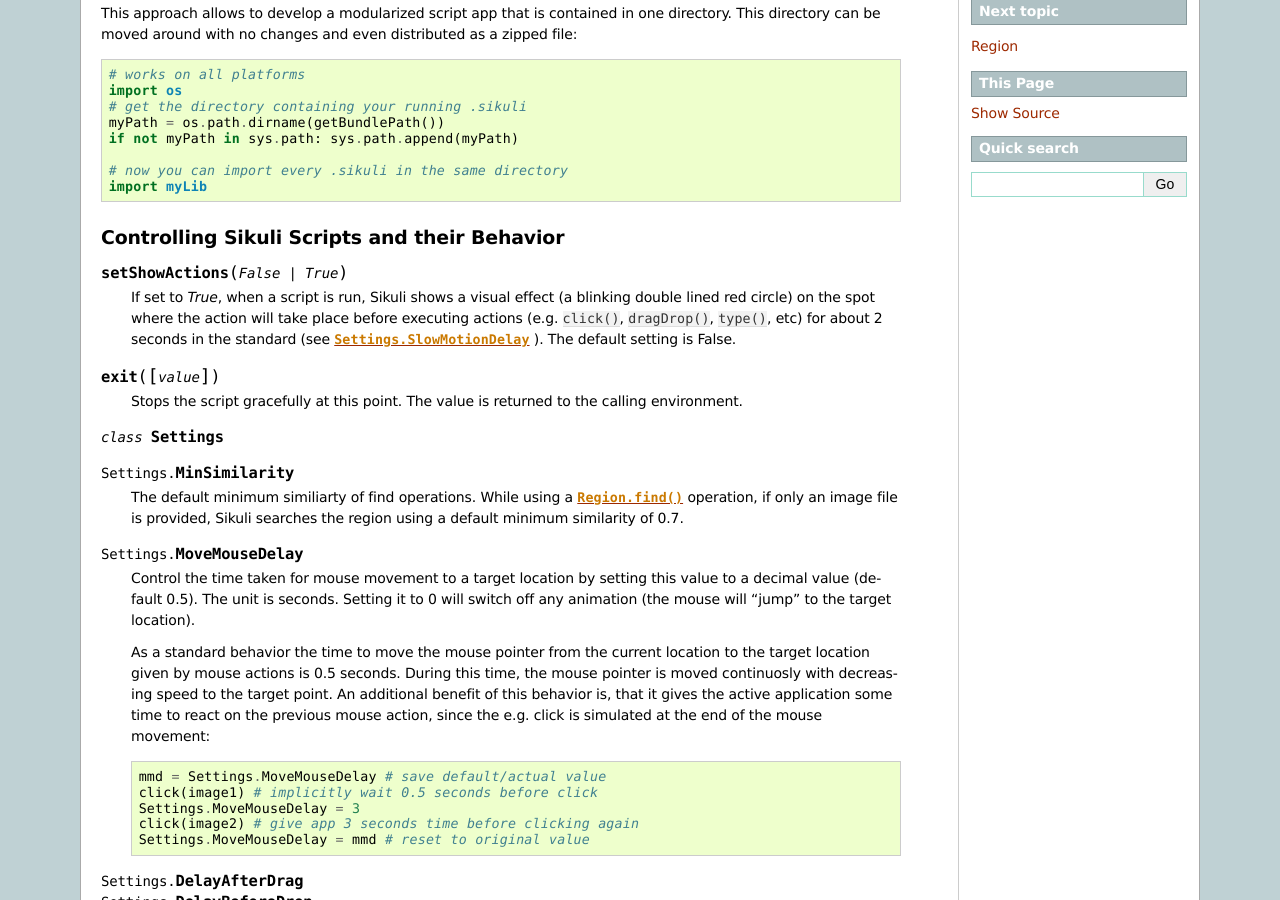
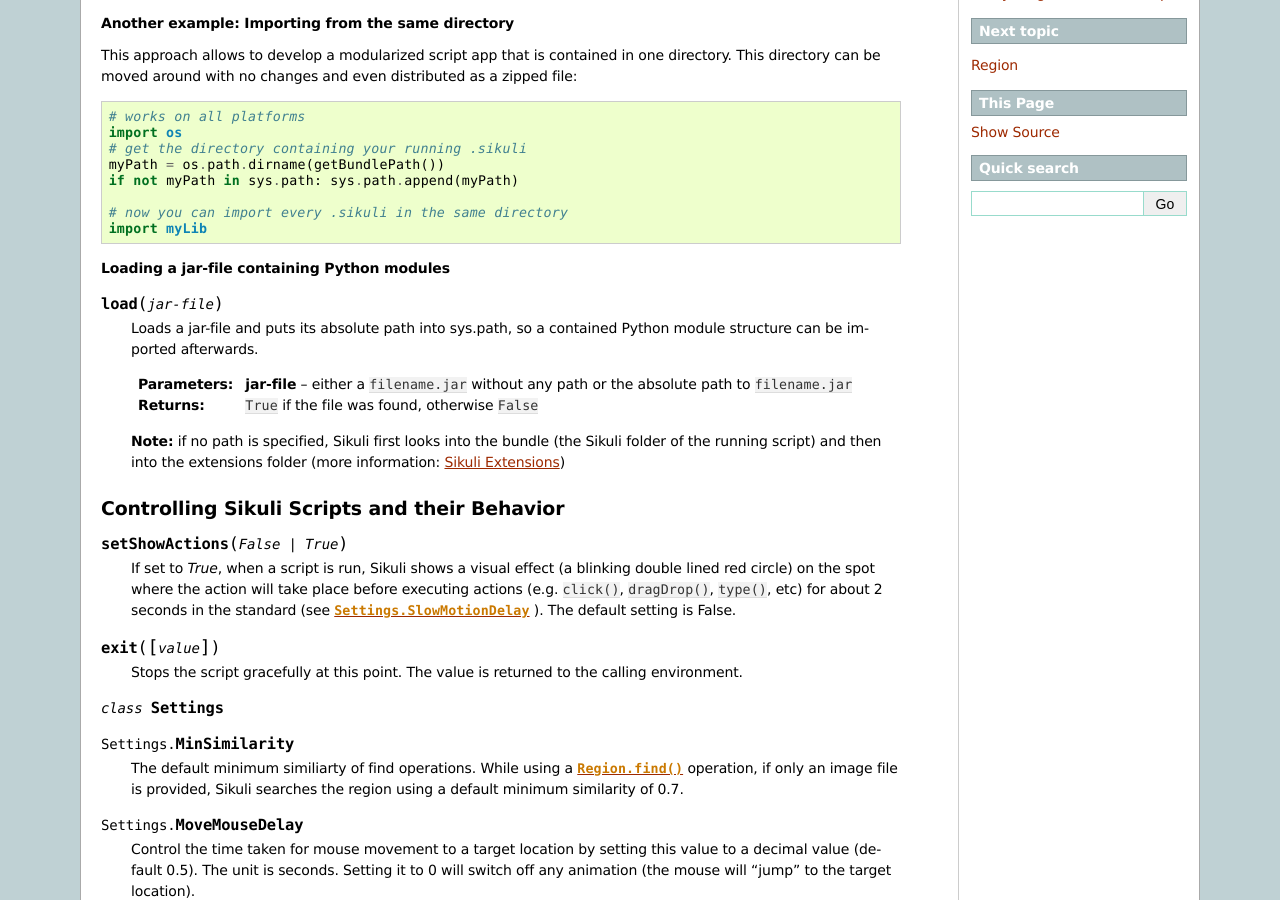
Before and after one commit to ck1125/sikuli, a Sphinx documentation site: the page built from docs/source/globals.rst, in a window 1280 px wide and 900 px high, scrolled down 1226 px. Built offline with Sphinx 7.4.7, drawn with Linux system fonts in a browser that asks for light colours; some of the changed lines change nothing that is shown; some of the changed text lies outside the part shown.

Commit message:
guide clickable, extension inf, load() added

```diff
--- /dev/null
+++ b/docs/source/extensions/extensions_info.rst
@@ -0,0 +1,106 @@
+General Information
+===================
+
+.. _sikuliextensions:
+
+.. versionadded:: X1.0-rc2
+
+Extensions allow to implement new Sikuli features by adding packages to your current Sikuli installation. They are maintained at http://depot.sikuli.org/ by the developers of Sikuli (see **Technical Details** below). If you want to contribute a new extension or a modified exisiting one, please look at **How to contribute an extension** below.
+
+How to Download and use an Extension
+------------------------------------
+
+The download of an extension is supported by the IDE through the menu **Tools** -> **Extensions**. You get a popup, that lists the available and already installed extensions and allows to download new packages or updates for installed ones.
+
+This popup shows a new **package not yet installed**:
+
+.. image:: extension-new.png
+
+If you need more information about the features of the extension, just click **More Info** - this will open the related documentation from the web in a browser window.
+
+If you want to install the extension, just click the **Install ...** button. The package will be downloaded and added to your extensions repository (see **Info** for details).
+
+This popup shows an **installed package**:
+
+.. image:: extension-installed.png
+
+If a new version would be available at that time, the **Install ...** button would be active again, showing the new version number. Now you could click and download the new version.
+
+**How to Use an Extension**
+
+To use the features of an installed extension in one of your scripts, just say ``from extension-name import *``. For an usage example read :ref:`Sikuli Guide <sikuliguide>`.
+
+For information about features, usage and API use menu **Tools** -> **Extensions** -> button **More Info** in the IDE.
+
+
+Technical Details
+-----------------
+
+Extensions are Java jar-files containing some Java classes (usually the core functions) and at least one Python module, that defines the API to be used in a script.
+
+Sikuli maintains a local extensions directory, where downloaded extensions are stored together with a hidden list of the installed extensions (Windows: , Mac: , Linux: ).
+
+At time of usage ( ``from extension-name import *`` ) the Sikuli Import Manager makes the jar-file available in the current context using the :py:func:``load(path-to-jar-file)``.
+
+The information about features, usage and API of an extension is available in this documentation (accessible via menu **Tools** -> **Extensions** -> button **More Info** in the IDE).
+
+How to develop an extension
+---------------------------
+
+The **source structure** of an extension named ``extension-name`` looks like this: ::
+
+	Java
+	- org
+	-- sikuli
+	--- extension-name
+	---- yourClass1.java
+	---- yourClass2.java
+	---- .... more classes
+	python
+	- extension-name
+	-- __init__.py
+	-- extension-name.py
+
+The **final jar-structure** (filename ``extension-name-X.Y`` where X.Y is the version string) looks like this: ::
+
+	org
+	- sikuli
+	-- extension-name
+	--- yourClass1.class
+	--- yourClass2.class
+	--- .... more classes
+	extension-name
+	- __init__.py
+	- extension-name.py
+	META-INF
+	- MANIFEST.MF
+
+The file ``__init__.py`` contains at least ``from extension-name import *`` to avoid one qualification level. So in a script you might either use::
+
+	import extension-name
+	extension-name.functionXYZ()
+
+or::
+
+	from extension-name import *
+	functionXYZ()
+
+The second case requires more investement in a naming convention, that avoids naming conflicts.
+
+The file ``extension-name.py`` contains the classes and methods, that represent the API, that one might use in a Sikuli script.
+
+As an example you may take the source of the extension Sikuli Guide.
+
+How to test your extension
+--------------------------
+
+The final jar-file (during developement the filename has to be ``extension-name.jar`` without a version string) can be placed in the extensions directory, if it is a new one, with a name that is currently not present in this folder. Then saying ``import extension-name`` is sufficient.
+
+If it is already there in the extensions directory, because you are developing a new version, you might put it in the same .sikuli folder as your test script. Then again saying ``import extension-name`` is sufficient, because of the internal search precedence.
+
+The option that always works is to use the :py:func:`<load>` function with an absolute path to your ``extension-name.jar``, which is the first in the row. The load() function returns ``True``, if successful - otherwise False and puts ``absolute-path-to-your-extension-name.jar`` into ``sys.path``, so you can do your ``import extension-name`` afterwards.
+
+How to contribute your extension
+--------------------------------
+
+Currently you have to contact the developers and agree on how to proceed.
--- a/docs/source/extensions/index.rst
+++ b/docs/source/extensions/index.rst
@@ -4,6 +4,7 @@
 .. toctree::
    :maxdepth: 2
 
+   extensions_info
    sikuli-guide/index
    sikuli-copier/index
    sikuli-hotkey/index
--- a/docs/source/extensions/sikuli-guide/index.rst
+++ b/docs/source/extensions/sikuli-guide/index.rst
@@ -1,7 +1,9 @@
 Sikuli Guide
 ============
 
-(Coming Soon in Sikuli X 1.0-rc2)
+.. _sikuliguide:
+
+.. versionadded:: X1.0-rc2
 
 Sikuli Guide is an extension to Sikuli that provides a revolutionary way to
 create guided tours or tutorials for GUI applications. The revolutionary aspect
@@ -64,7 +66,7 @@
 ---------------------------
 
 It is possible to add text or other annotations to multiple visual elements before
-calling ``show()`` in order to show them on the screen at the same time.
+calling :py:func:`show(secs) <guide.show>` in order to show them on the screen at the same time.
 
 .. sikulicode::
 
@@ -75,7 +77,7 @@
 	tooltip("index.png","Index")
 	show(5)
 
-The script above uses the function :py:func:`addTooltip` to add tooltips to
+The script above uses the function :py:func:`tooltip(text) <guide.tooltip>` to add tooltips to
 three links in addition to the text annotation. The result of running this
 script is shown below:
 
@@ -130,10 +132,30 @@
 
 .. image:: step1.png
 
-After users click on the *Next* button, the tour moves to the next part. The
+After users click on the **Next** button, the tour moves to the next part. The
 screen will look like below:
 
 .. image:: step2.png
+
+Making a Region clickable
+-------------------------
+
+You might use the feature :py:func:`clickable(PSRM) <guide.clickable>`, to make a region sensitive for clicks.
+
+.. sikulicode::
+
+	from guide import *
+	logo = find("sikuli-logo.png")
+	text(logo, "To proceed click this red ...")
+	clickable(logo)
+	index = logo.above().right().find("index.png")
+	text(index, "... or click this red")
+	clickable(index)
+	show()
+
+The script waits until the user clicks one of the two highlighted areas.
+
+.. image:: annotation-clickable.png
 
 .. py:module:: guide
 
@@ -151,14 +173,14 @@
 
 .. py:function:: rectangle(PSRM)
 
-	Add a rectangular overlay in red on the specified target.
+	Add a rectangular overlay in red on the specified target's region.
 
 	:param PSRM: a pattern, string, region or match
 
 
 .. py:function:: circle(PSRM)
 
-	Add a red circle around the specified target.
+	Add a red circle around the specified target's region.
 
 	:param PSRM: a pattern, string, region or match
 
@@ -166,31 +188,31 @@
 
 .. py:function:: text(PSRM, text)
 
-	Add some text (white large letters on dark grey background) left justified below the specified target, which is additionally highlighted.
+	Add some text (white large letters on dark grey background) left justified below the specified target's region, which is additionally highlighted.
 
 	:param PSRM: a pattern, string, region or match
 	:param text: a string as text to display
 
 .. py:function:: tooltip(PSRM, text)
 
-	Add a tooltip (small text in a light yellow box) left justified below the specified target
+	Add a tooltip (small text in a light yellow box) left justified below the specified target's region.
 
 	:param PSRM: a pattern, string, region or match
 	:param text: a string as text to display
 
 
-Interctive Elements
--------------------
+Interactive Elements
+--------------------
 
 .. py:function:: dialog(text)
 
-      Add a dialog box displaying the given text
+      Add a dialog box displaying the given text in the middle of the screen above all othe windows.
 
       :param text: a string as text to display
 
 .. py:function:: clickable(PSRM)
 
-      Add a clickable element corresponding to the specified target.
+      Add a clickable element corresponding to the specified target's region.
 
       :param PSRM: a pattern, string, region or match
 
@@ -201,7 +223,7 @@
 .. py:function:: show([seconds])
 
 	Show static and interactive components added so far for the specified amount of time.
-        The default duration is 3 seconds. If an interactive element such as a clicable element or
-        a dialog box is previously added, it waits until the user interacts with one of the element.
+        The default duration is 3 seconds. If interactive elements (either one or more clicable elements or
+        a dialog box) were previously added, it waits until the user interacts with one of these elements.
 
 	:param seconds: a decimal number as display duration in seconds
--- a/docs/source/globals.rst
+++ b/docs/source/globals.rst
@@ -16,6 +16,7 @@
 This is possible with Sikuli X:
 
 * import other .sikuli in a way that is fully compatible with Python import
+* import a python modul structure including underlying Java classes from a jar-file, that is dynamically loaded using the function :py:func:`load(jar-file) <load>`
 * automatically access images contained in the imported .sikuli (no need to use
   :py:func:`setBundlePath`)
 
@@ -95,6 +96,21 @@
 
 	# now you can import every .sikuli in the same directory
 	import myLib
+
+**Loading a jar-file containing Python modules**
+
+.. py:function:: load(jar-file)
+
+	Loads a jar-file and puts its absolute path into sys.path, so a contained
+	Python module structure can be imported afterwards.
+
+	:param jar-file: either a ``filename.jar`` without any path or the absolute
+		path to ``filename.jar``
+	:return: ``True`` if the file was found, otherwise ``False``
+
+	**Note:** if no path is specified, Sikuli first looks into the bundle (the
+	Sikuli folder of the running script) and then into the extensions folder
+	(more information: :ref:`Sikuli Extensions <sikuliextensions>`)
 
 .. _ControllingSikuliScriptsandtheirBehavior:
 
```
Also changed, not shown: docs/source/extensions/extension-installed.png (added), docs/source/extensions/extension-new.png (added), docs/source/extensions/sikuli-guide/annotation-clickable.png (added), docs/source/findfailed-prompt.png (added).
